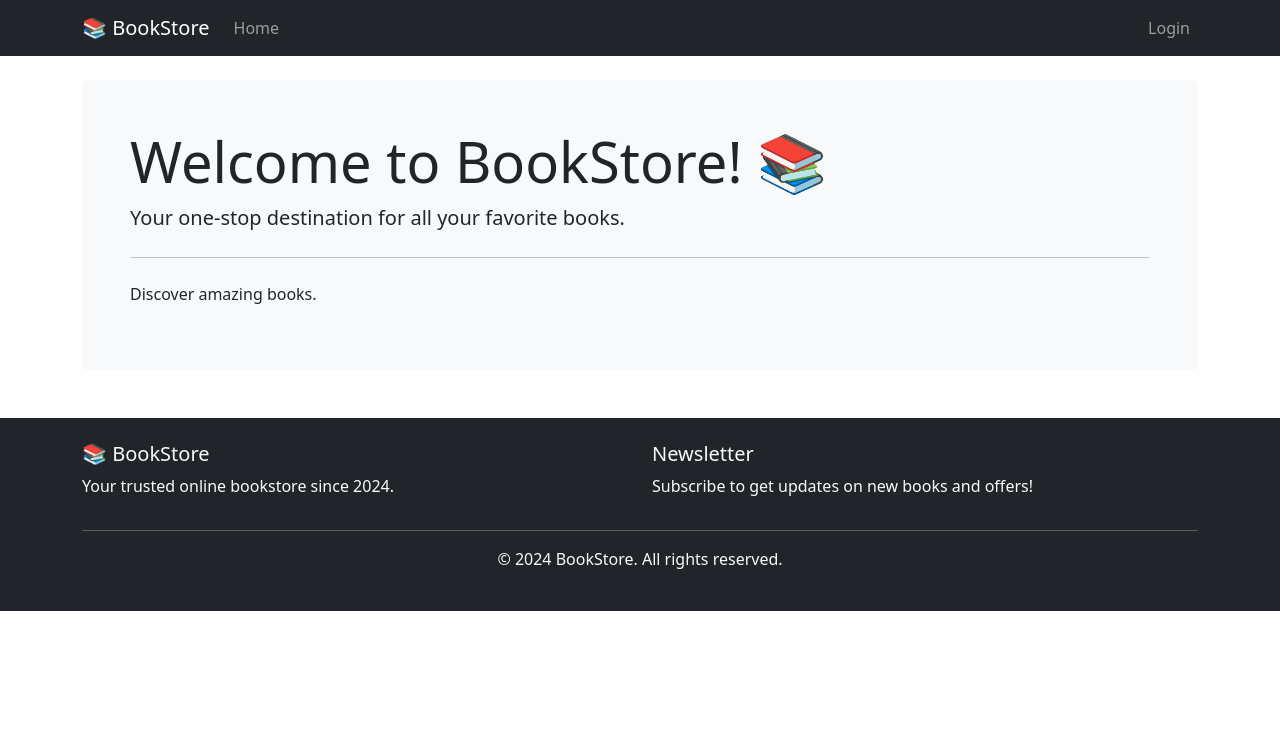
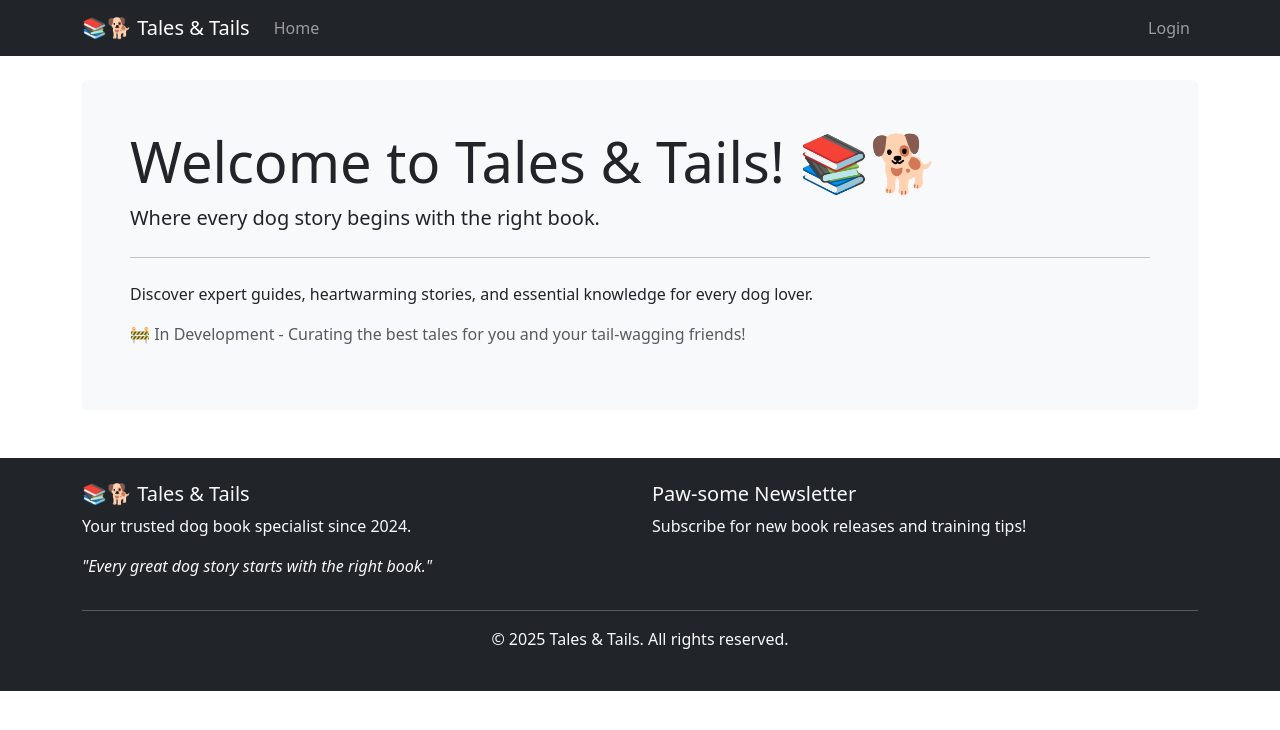
Before and after one commit to Nickflanagn24/bookstore, a Django app: page / in a window 1280 px wide. Shown: the top 730 px of the page. Run offline with Django 4.2, Linux system fonts and the light colour scheme.

Commit message:
rebrand: Launch 'Tales & Tails' - Perfect dog book store name
- Rebrand to 'Tales & Tails' with clever wordplay (Tales=Books, Tails=Dogs)
- Update all branding elements with new store name
- Add brand mission: 'Every great dog story starts with the right book'
- Create cohesive branding across homepage, footer, and documentation
- Implement Tales & Tails specific CSS styling
- Perfect name for dog book specialization with memorable brandingready for book import operations

```diff
--- a/templates/base.html
+++ b/templates/base.html
@@ -37,7 +37,7 @@
     <!-- Navigation -->
     <nav class="navbar navbar-expand-lg navbar-dark bg-dark">
         <div class="container">
-            <a class="navbar-brand" href="{% url 'home' %}">📚 BookStore</a>
+            <a class="navbar-brand" href="{% url 'home' %}">📚🐕 Tales & Tails</a>
             <button class="navbar-toggler" type="button" data-bs-toggle="collapse" data-bs-target="#navbarNav">
                 <span class="navbar-toggler-icon"></span>
             </button>
@@ -73,10 +73,11 @@
         <div class="row">
             <div class="col-lg-12">
                 <div class="jumbotron bg-light p-5 rounded">
-                    <h1 class="display-4">Welcome to BookStore! 📚</h1>
-                    <p class="lead">Your one-stop destination for all your favorite books.</p>
+                    <h1 class="display-4">Welcome to Tales & Tails! 📚🐕</h1>
+                    <p class="lead">Where every dog story begins with the right book.</p>
                     <hr class="my-4">
-                    <p>Discover amazing books.</p>
+                    <p>Discover expert guides, heartwarming stories, and essential knowledge for every dog lover.</p>
+                    <p class="text-muted">🚧 In Development - Curating the best tales for you and your tail-wagging friends!</p>
                 </div>
             </div>
         </div>
@@ -88,18 +89,19 @@
     <div class="container">
         <div class="row">
             <div class="col-md-6">
-                    <h5>📚 BookStore</h5>
-                    <p>Your trusted online bookstore since 2024.</p>
+                <h5>📚🐕 Tales & Tails</h5>
+                <p>Your trusted dog book specialist since 2024.</p>
+                <p><em>"Every great dog story starts with the right book."</em></p>
             </div>
             <div class="col-md-6">
-                    <h5>Newsletter</h5>
-                    <p>Subscribe to get updates on new books and offers!</p>
+                <h5>Paw-some Newsletter</h5>
+                <p>Subscribe for new book releases and training tips!</p>
                 <!-- Newsletter form will be added -->
             </div>
         </div>
         <hr>
         <div class="text-center">
-                <p>&copy; 2024 BookStore. All rights reserved.</p>
+            <p>&copy; 2025 Tales & Tails. All rights reserved.</p>
         </div>
     </div>
 </footer>
```
Also changed, not shown: README.md. Lines whose indentation alone changed are shown as unchanged.
